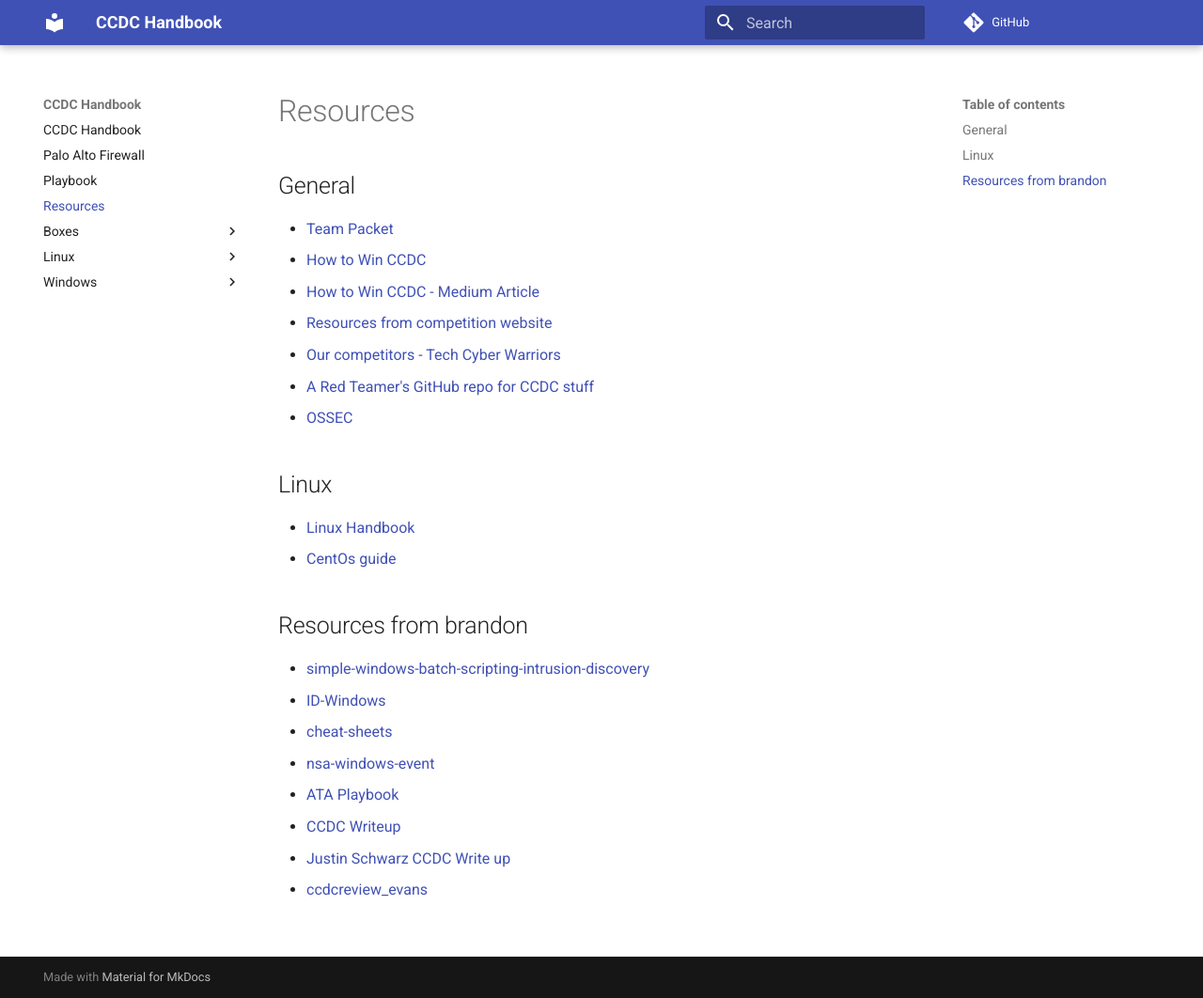
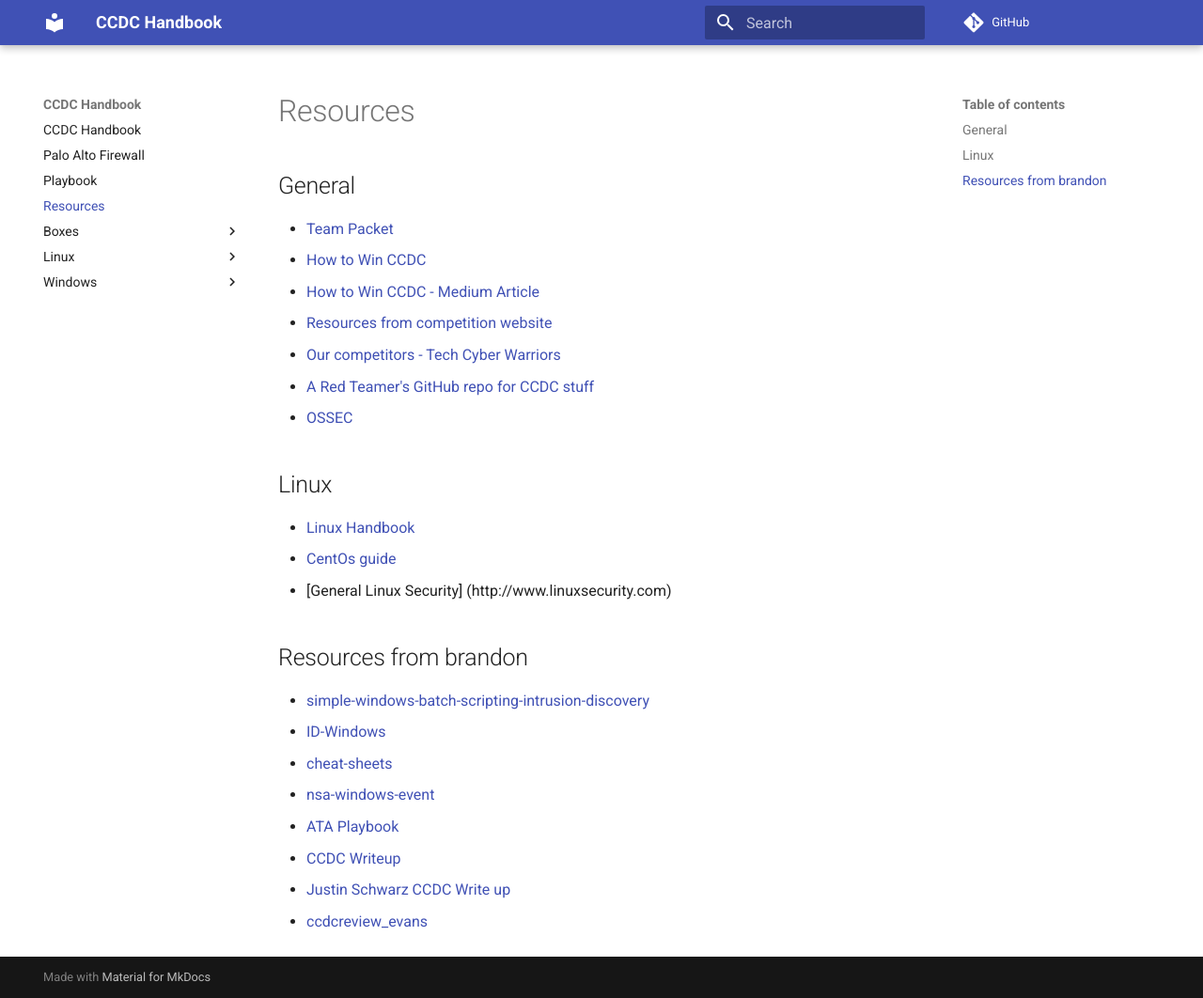
Before and after one commit to ius-csg/ccdc-handbook, an MkDocs documentation site: the page built from docs/Resources.md, in a window 1280 px wide and 1062 px high. Shown: the whole window at 94% size. Built offline with MkDocs 1.6.1 and Material for MkDocs 9.7.7, drawn with Linux system fonts in a browser that asks for light colours; comment, search, counter and statistics services are not loaded.

Commit message:
Added links

```diff
--- a/docs/Resources.md
+++ b/docs/Resources.md
@@ -13,6 +13,7 @@
 
 * [Linux Handbook](http://www.cs.mercer.edu/courses/David%20Cozart/IST%20301/Cyber%20Defense%20Spring%202017/Hardening%20Directives/LinuxGeneralDocumentation-Adams.pdf)
 * [CentOs guide](https://henpeebin.com/kevin/ccdc-2018/state/centos-first-15.pdf)
+* [General Linux Security] (http://www.linuxsecurity.com)
 
 
 ## Resources from brandon
```
